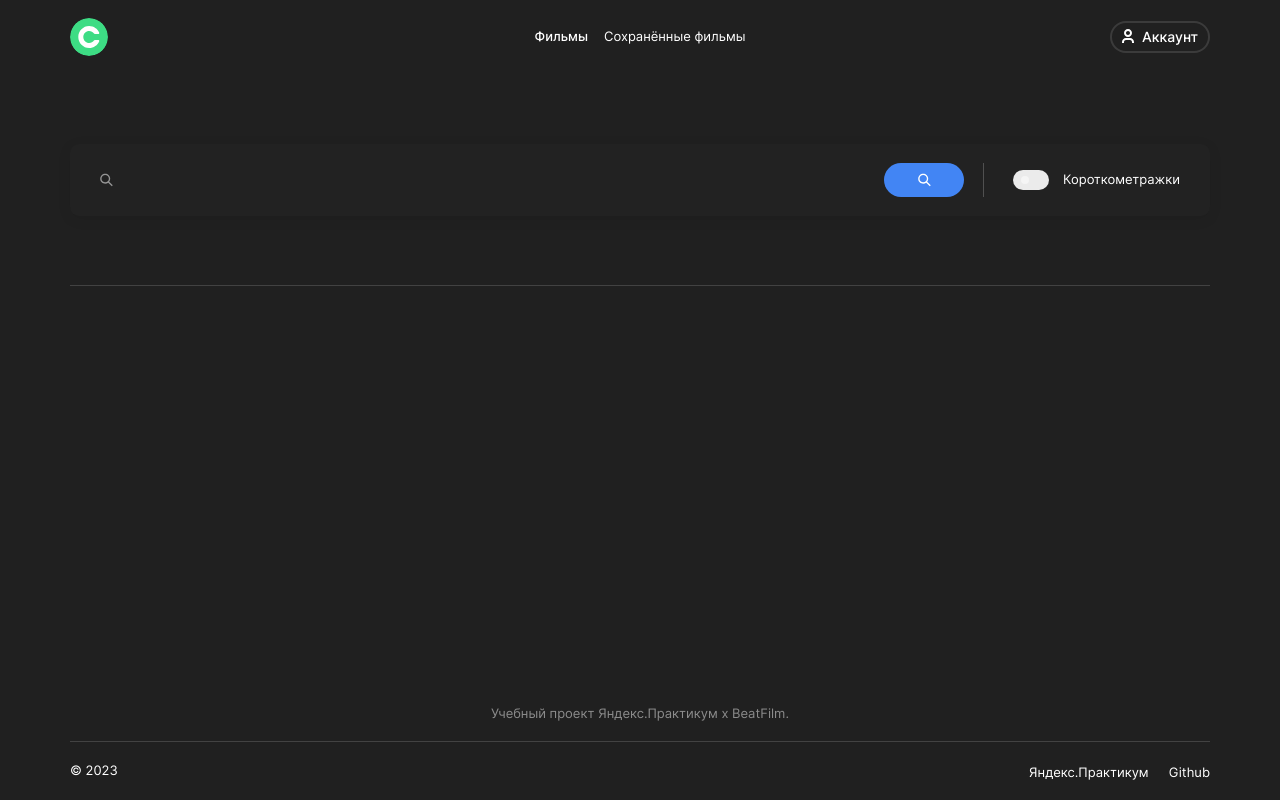
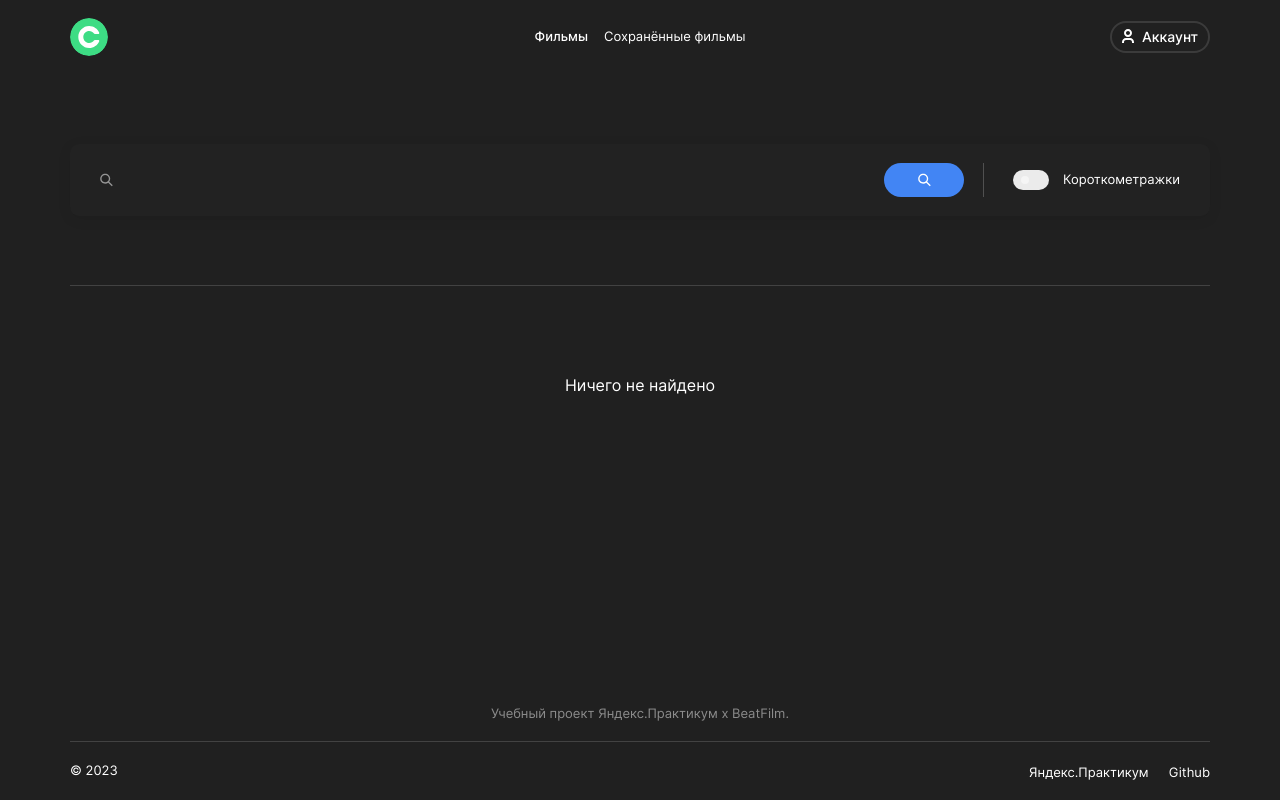
Before and after one commit to chepash/movies-explorer-frontend, a React (Create React App) app: page /movies in a window 1280 px wide. Built offline with nearby package versions, Linux system fonts and the light colour scheme; a web font is replaced by a local one.

Commit message:
feat: add arror catcher

```diff
--- a/src/components/App.js
+++ b/src/components/App.js
@@ -48,6 +48,7 @@ function App() {
         searchQueryText: '',
         filteredCards: [],
         isToggleChecked: false,
+        error: '',
       }
     );
   });
@@ -98,10 +99,13 @@ function App() {
     const data = JSON.parse(localStorage.getItem(key));
     if (data) {
       localStorage.setItem(key, JSON.stringify({ ...data, ...newData }));
+    } else {
+      localStorage.setItem(key, JSON.stringify({ ...newData }));
     }
   }
 
   function filterCards() {
+    try {
       const cards = JSON.parse(localStorage.getItem('allCards'));
       const { searchQueryText, isToggleChecked } = JSON.parse(
         localStorage.getItem('moviesSearchState')
@@ -117,14 +121,23 @@ function App() {
         return nameRU.toLowerCase().includes(searchQueryText.toLowerCase());
       });
 
-    updateLocalStorage('moviesSearchState', { filteredCards });
+      updateLocalStorage('moviesSearchState', { filteredCards, error: '' });
 
       setMoviesSearchState({
         ...moviesSearchState,
         searchQueryText,
         isToggleChecked,
         filteredCards,
+        error: '',
       });
+    } catch (err) {
+      console.log(`Ошибка filterCards: ${err}`);
+
+      setMoviesSearchState({
+        ...moviesSearchState,
+        error: err,
+      });
+    }
   }
 
   function handleToggleCheckbox(isToggleChecked) {
@@ -141,9 +154,22 @@ function App() {
     if (allCards) {
       filterCards();
     } else {
-      getMoviesFromServer().then((allCardsFromServer) => {
+      getMoviesFromServer()
+        .then((allCardsFromServer) => {
           localStorage.setItem('allCards', JSON.stringify(allCardsFromServer));
           filterCards();
+        })
+        .catch((err) => {
+          console.log(`Ошибка MoviesApi : ${err}`);
+
+          updateLocalStorage('moviesSearchState', {
+            error: err.message,
+          });
+
+          setMoviesSearchState({
+            ...moviesSearchState,
+            error: err,
+          });
         });
     }
   }
--- a/src/components/Movies/MoviesCardList/MoviesCardList.js
+++ b/src/components/Movies/MoviesCardList/MoviesCardList.js
@@ -15,6 +15,20 @@ function MoviesCardList({ moviesSearchState }) {
   const handleShowMoreCards = () => {
     setCardsToShow(cardsToShow + getCardsToShow());
   };
+
+  let message = null;
+
+  if (moviesSearchState.error) {
+    message = (
+      <p className="elements__message">
+        Во&nbsp;время запроса произошла ошибка. Возможно, проблема
+        с&nbsp;соединением или сервер недоступен. Подождите немного
+        и&nbsp;попробуйте ещё раз.
+      </p>
+    );
+  } else if (moviesSearchState.filteredCards.length === 0) {
+    message = <p className="elements__message">Ничего не найдено</p>;
+  }
 
   return (
     <section className="elements" aria-label="Список фильмов">
@@ -39,6 +53,7 @@ function MoviesCardList({ moviesSearchState }) {
           Ещё
         </button>
       )}
+      {message}
     </section>
   );
 }
--- a/src/components/Movies/MoviesCardList/MoviesCardList.scss
+++ b/src/components/Movies/MoviesCardList/MoviesCardList.scss
@@ -39,4 +39,15 @@
       width: 240px;
     }
   }
+
+  &__message {
+    align-self: center;
+
+    width: 100%;
+    max-width: 350px;
+    margin: 0;
+    padding: 0;
+
+    text-align: center;
+  }
 }
```
Lines whose indentation alone changed are shown as unchanged.
